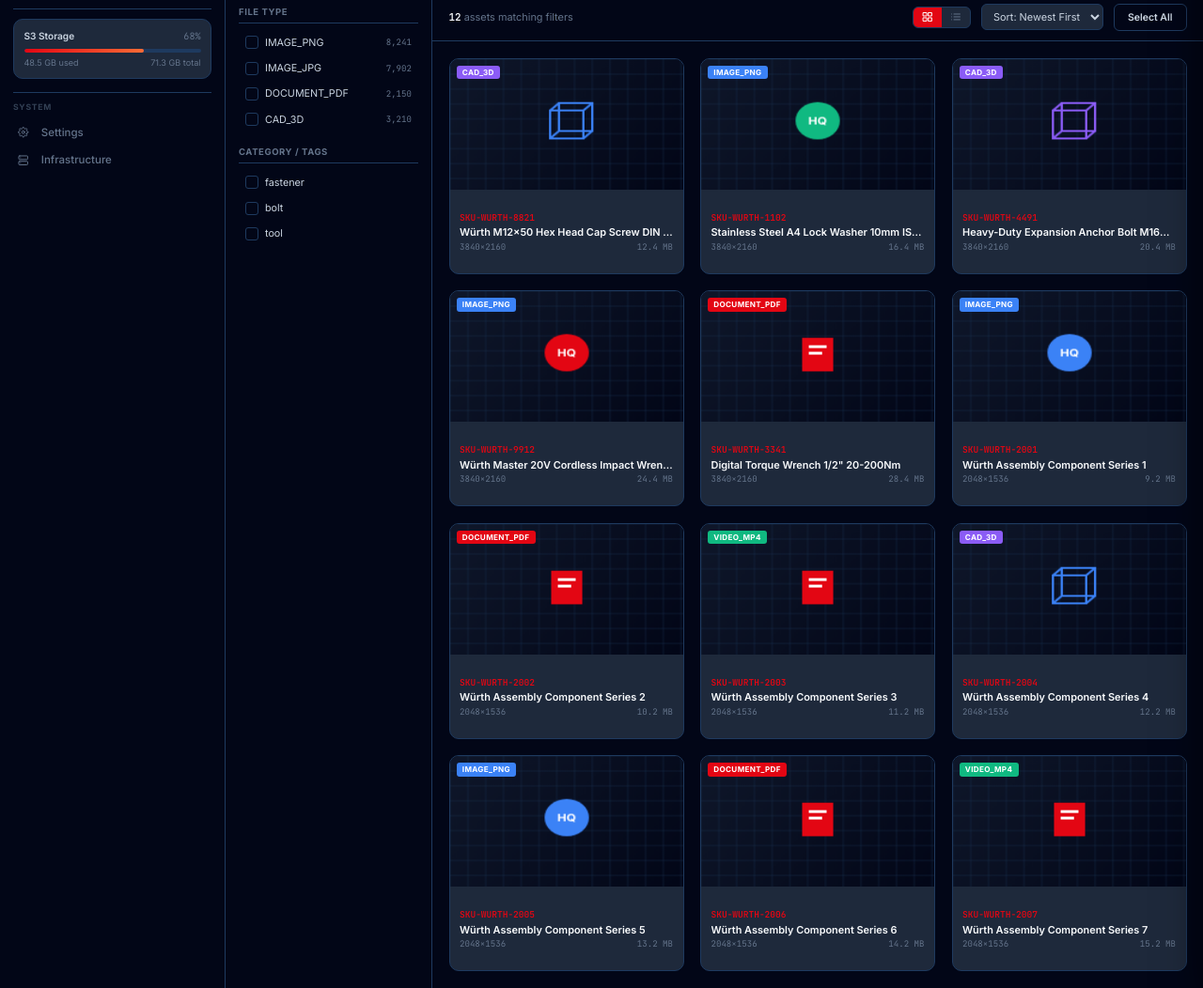
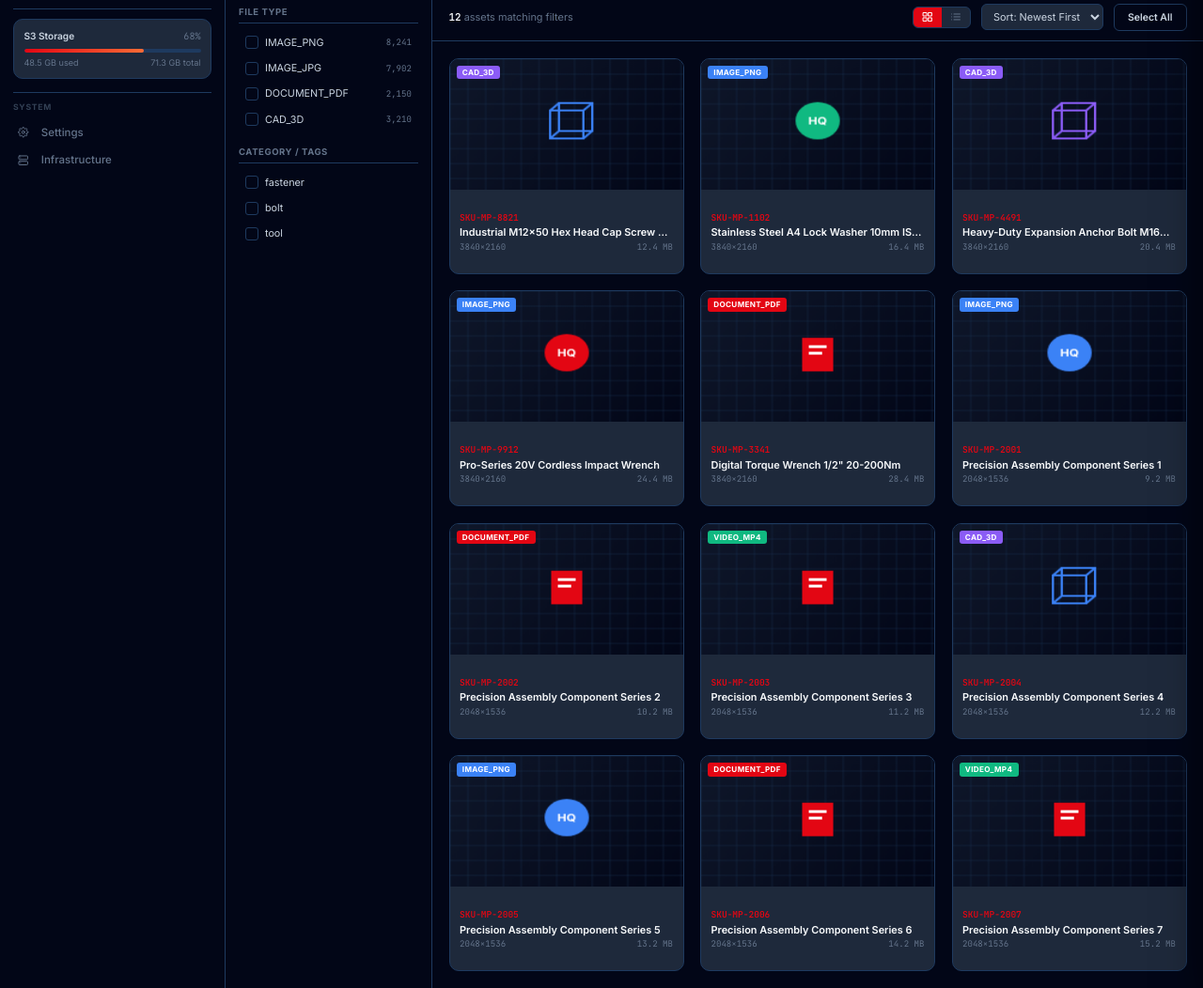
Before and after one commit to nupurd1999/MediaPack_Studio, a web app: page /index.html in a window 1280 px wide. Shown: the part 301-1353 px from the top of the page at 94% size. Run offline with its HTML, style and script files only (its server is not run), Linux system fonts and the light colour scheme; data that the repository does not hold is empty.

Commit message:
refactor: remove brand references and update SKU nomenclature throughout the application interface and data structures

```diff
--- a/src/main/resources/static/index.html
+++ b/src/main/resources/static/index.html
@@ -1002,7 +1002,7 @@
         <div class="lightbox-title-wrap">
           <div class="lightbox-title">
             <span class="icon" style="color:var(--text-3);"><svg viewBox="0 0 24 24"><path d="M22 19a2 2 0 0 1-2 2H4a2 2 0 0 1-2-2V5a2 2 0 0 1 2-2h5l2 3h9a2 2 0 0 1 2 2z"></path></svg></span>
-            <span id="activeLightboxTitle">Würth Q3 Fasteners Launch Assets</span>
+            <span id="activeLightboxTitle">Q3 Fasteners Launch Assets</span>
             <span class="pill pill-green">Active</span>
           </div>
           <div class="lightbox-meta">
@@ -1269,7 +1269,7 @@
         <div class="user-avatar" style="width: 52px; height: 52px; font-size: 1.2rem; font-weight: 800;">ND</div>
         <div>
           <div style="font-size: 1.1rem; font-weight: 800; color: var(--text);">Nupoor Dhamal</div>
-          <div style="font-size: 0.78rem; color: var(--text-3); margin-top: 0.1rem;">Senior Systems Lead — Würth Group</div>
+          <div style="font-size: 0.78rem; color: var(--text-3); margin-top: 0.1rem;">Senior Systems Lead — MediaPack Studio</div>
           <div style="display:flex; gap:0.4rem; margin-top:0.4rem;">
             <span class="pill pill-red">ADMIN</span>
             <span class="pill pill-green">JWT ACTIVE</span>
@@ -1315,7 +1315,7 @@
     </div>
     <div class="modal-body">
       <label class="form-label">Lightbox Title</label>
-      <input type="text" class="form-input" id="newLbTitle" placeholder="e.g. Nupur Test / Würth Q4 Campaign" />
+      <input type="text" class="form-input" id="newLbTitle" placeholder="e.g. Nupur Test / Automotive Q4 Campaign" />
 
       <label class="form-label">Collection Region (Multi-Tenant DB)</label>
       <select class="form-select" id="newLbRegion">
@@ -1378,7 +1378,7 @@
       <div style="display:grid; grid-template-columns: 1fr 1fr; gap:0.75rem;">
         <div>
           <label class="form-label">SKU Code</label>
-          <input type="text" class="form-input" id="uploadSku" value="SKU-WURTH-8821" />
+          <input type="text" class="form-input" id="uploadSku" value="SKU-MP-8821" />
         </div>
         <div>
           <label class="form-label">Asset Title</label>
@@ -1470,11 +1470,11 @@ const ASSET_TYPES = [
 ];
 
 const FASTENER_PRODUCTS = [
-  { name: 'Würth M12x50 Hex Head Cap Screw DIN 933', sku: 'SKU-WURTH-8821', typeKey: 'CAD_3D', color: '#3B82F6', tag: 'fastener' },
-  { name: 'Stainless Steel A4 Lock Washer 10mm ISO 7089', sku: 'SKU-WURTH-1102', typeKey: 'IMAGE_PNG', color: '#10B981', tag: 'fastener' },
-  { name: 'Heavy-Duty Expansion Anchor Bolt M16x150', sku: 'SKU-WURTH-4491', typeKey: 'CAD_3D', color: '#8B5CF6', tag: 'fastener' },
-  { name: 'Würth Master 20V Cordless Impact Wrench', sku: 'SKU-WURTH-9912', typeKey: 'IMAGE_PNG', color: '#E30613', tag: 'tool' },
-  { name: 'Digital Torque Wrench 1/2" 20-200Nm', sku: 'SKU-WURTH-3341', typeKey: 'DOCUMENT_PDF', color: '#F59E0B', tag: 'tool' }
+  { name: 'Industrial M12x50 Hex Head Cap Screw DIN 933', sku: 'SKU-MP-8821', typeKey: 'CAD_3D', color: '#3B82F6', tag: 'fastener' },
+  { name: 'Stainless Steel A4 Lock Washer 10mm ISO 7089', sku: 'SKU-MP-1102', typeKey: 'IMAGE_PNG', color: '#10B981', tag: 'fastener' },
+  { name: 'Heavy-Duty Expansion Anchor Bolt M16x150', sku: 'SKU-MP-4491', typeKey: 'CAD_3D', color: '#8B5CF6', tag: 'fastener' },
+  { name: 'Pro-Series 20V Cordless Impact Wrench', sku: 'SKU-MP-9912', typeKey: 'IMAGE_PNG', color: '#E30613', tag: 'tool' },
+  { name: 'Digital Torque Wrench 1/2" 20-200Nm', sku: 'SKU-MP-3341', typeKey: 'DOCUMENT_PDF', color: '#F59E0B', tag: 'tool' }
 ];
 
 function generateAssets() {
@@ -1495,8 +1495,8 @@ function generateAssets() {
   for (let i = 1; i <= 7; i++) {
     list.push({
       id: `asset-gen-${i}`,
-      sku: `SKU-WURTH-${2000 + i}`,
-      name: `Würth Assembly Component Series ${i}`,
+      sku: `SKU-MP-${2000 + i}`,
+      name: `Precision Assembly Component Series ${i}`,
       type: ASSET_TYPES[i % ASSET_TYPES.length],
       color: '#3B82F6',
       w: 2048, h: 1536,
@@ -1709,7 +1709,7 @@ function setLayoutMode(mode) {
 let ALL_LIGHTBOXES = [
   {
     id: 'lb-1',
-    title: 'Würth Q3 Fasteners Launch Assets',
+    title: 'Q3 Fasteners Launch Assets',
     code: 'LB-2026-Q3-FASTENERS',
     region: 'DE',
     version: 4,
@@ -1717,7 +1717,7 @@ let ALL_LIGHTBOXES = [
   },
   {
     id: 'lb-2',
-    title: 'Würth Q4 Automotive Campaign',
+    title: 'Q4 Automotive Campaign',
     code: 'LB-2026-NL-635',
     region: 'NL',
     version: 1,
@@ -1739,7 +1739,12 @@ function loadLightboxesFromStorage() {
     const saved = localStorage.getItem('mediapack_all_lightboxes');
     if (saved) {
       const parsed = JSON.parse(saved);
-      if (Array.isArray(parsed) && parsed.length > 0) ALL_LIGHTBOXES = parsed;
+      if (Array.isArray(parsed) && parsed.length > 0) {
+        ALL_LIGHTBOXES = parsed.map(lb => ({
+          ...lb,
+          title: (lb.title || '').replace(/Würth\s*/gi, '')
+        }));
+      }
     }
     const savedActive = localStorage.getItem('mediapack_active_lb_id');
     if (savedActive && ALL_LIGHTBOXES.some(l => l.id === savedActive)) {
@@ -1803,7 +1808,7 @@ function switchActiveLightbox(id) {
 
 function executeCreateLightbox() {
   const titleInput = document.getElementById('newLbTitle');
-  const title = (titleInput ? titleInput.value.trim() : '') || 'Würth Q4 Automotive Campaign';
+  const title = (titleInput ? titleInput.value.trim() : '') || 'Q4 Automotive Campaign';
   const region = document.getElementById('newLbRegion').value || 'DE';
   const id = `lb-${Date.now()}`;
   const code = `LB-2026-${region}-${Math.floor(Math.random()*900+100)}`;
```
